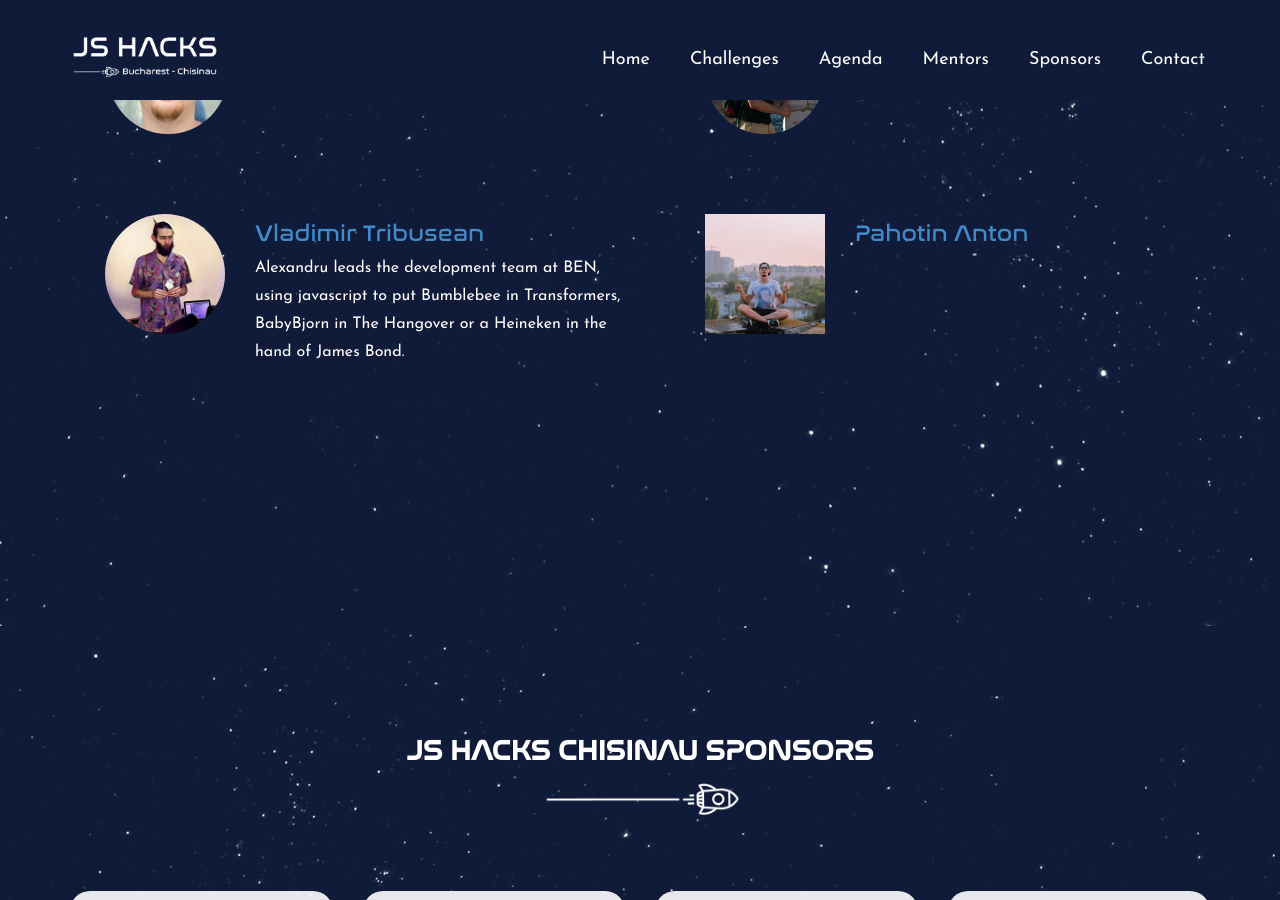
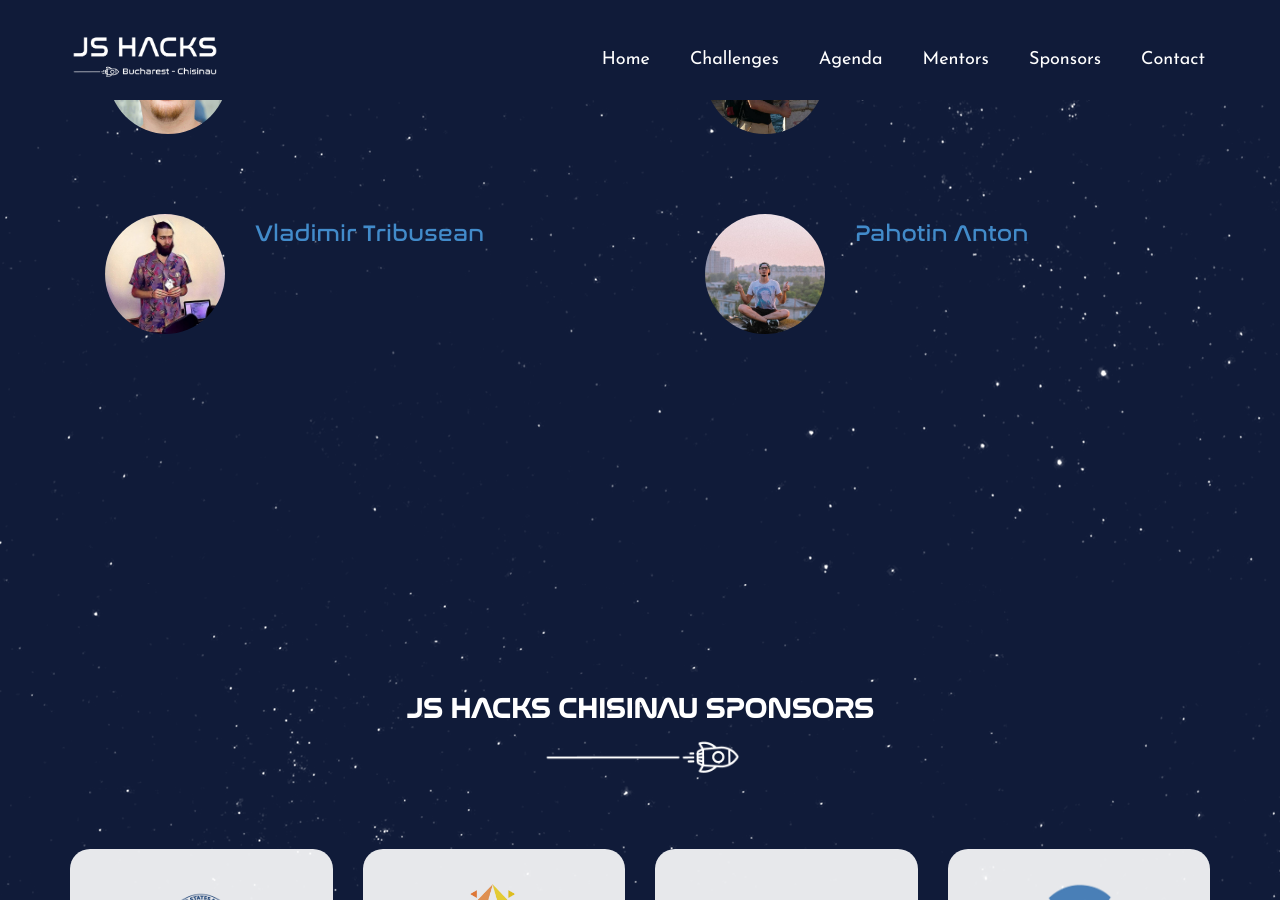
Before and after one commit to js-hacks/chisinau, a Jekyll site: the page built from index.html, in a window 1280 px wide and 900 px high, scrolled down 3083 px. Built offline with Jekyll 4.4.1, drawn with Linux system fonts in a browser that asks for light colours; nearby versions of some CDN libraries; some web fonts are replaced.

Commit message:
minor fix

```diff
--- a/index.html
+++ b/index.html
@@ -185,8 +185,9 @@ permalink: /
             </div>
           </div>
           <div class="col-md-8 col-xs-6">
-              <p class="small-title"><strong><a href="https://www.facebook.com/sergiu.negara">Sergiu Negara</a></strong></p>
-              <!-- <p>Bogdan is an experienced software product director with more than 15 years of international experience.Bogdan then worked for Adobe for 8 years in engineering, product management and mergers & acquisitions. He managed suites of products, large engineering, experience design and product teams. Since 2015 Bogdan works for Vector Watch overseeing software product management, experience design, software quality and customer care.</p> -->
+            <p class="small-title"><strong><a href="https://www.facebook.com/sergiu.negara">Sergiu Negara</a></strong></p>
+            <!-- <p>Alexandru leads the development team at BEN, using javascript to put Bumblebee in Transformers, BabyBjorn in The Hangover or a Heineken in the hand of James Bond.</p> -->
+
           </div>
         </div>
       </div>
@@ -236,7 +237,7 @@ permalink: /
       </div>
       <div class="col-md-8 col-xs-6">
         <p class="small-title"><strong><a href="https://www.facebook.com/vladutzik">Vladimir Tribusean</a></strong></p>
-        <p>Alexandru leads the development team at BEN, using javascript to put Bumblebee in Transformers, BabyBjorn in The Hangover or a Heineken in the hand of James Bond.</p>
+        <!-- <p>Alexandru leads the development team at BEN, using javascript to put Bumblebee in Transformers, BabyBjorn in The Hangover or a Heineken in the hand of James Bond.</p> -->
 
       </div>
     </div>
@@ -247,7 +248,7 @@ permalink: /
     <div class="row">
       <div class="col-md-3 col-md-offset-1 col-xs-5 col-xs-offset-1">
         <div class="user">
-          <img src="{{ site.baseurl }}/img/apahotin.jpg" alt="" width="120">
+          <img src="{{ site.baseurl }}/img/apahotin.jpg" alt="" width="120" style="border-radius: 50%">
         </div>
       </div>
       <div class="col-md-8 col-xs-6">
```
